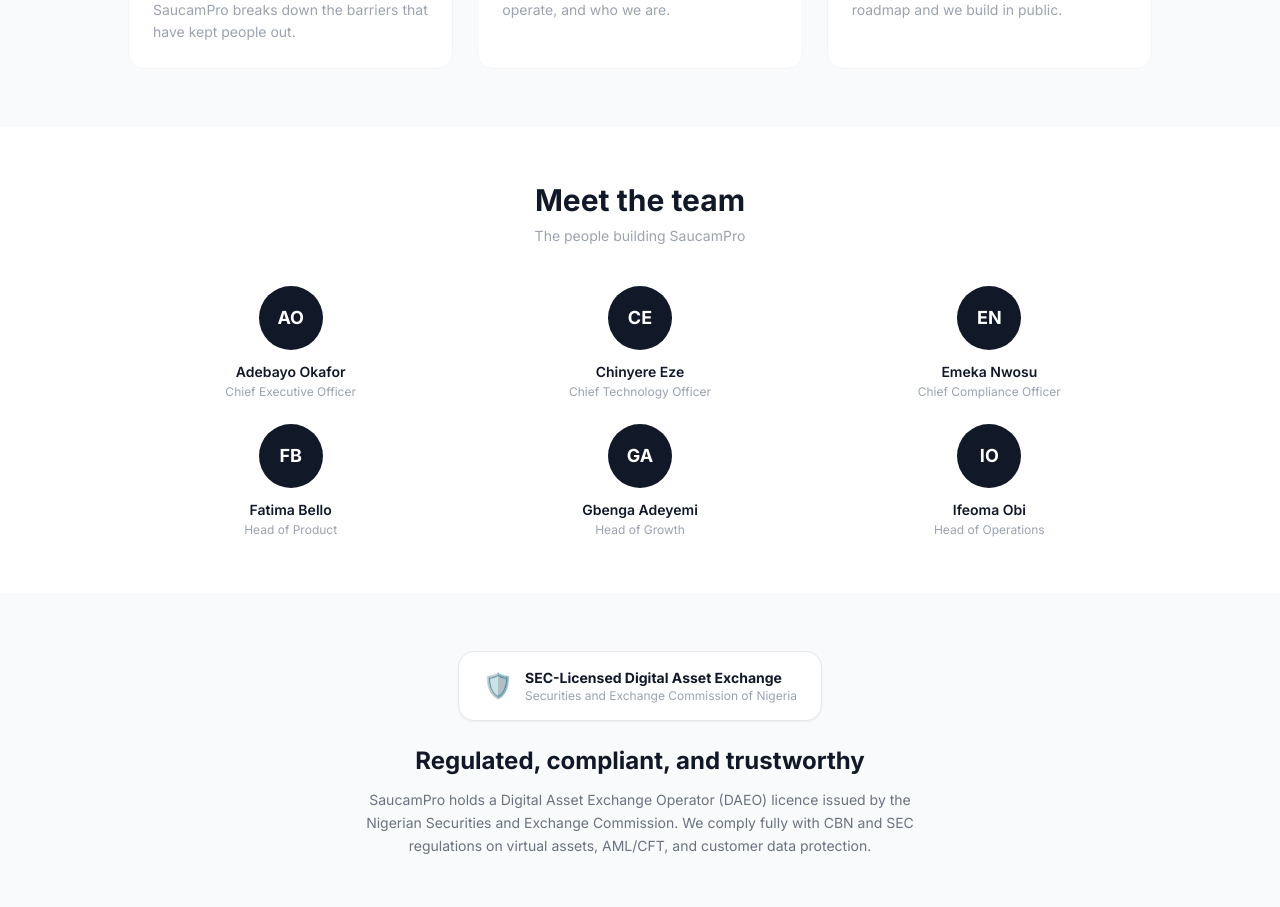
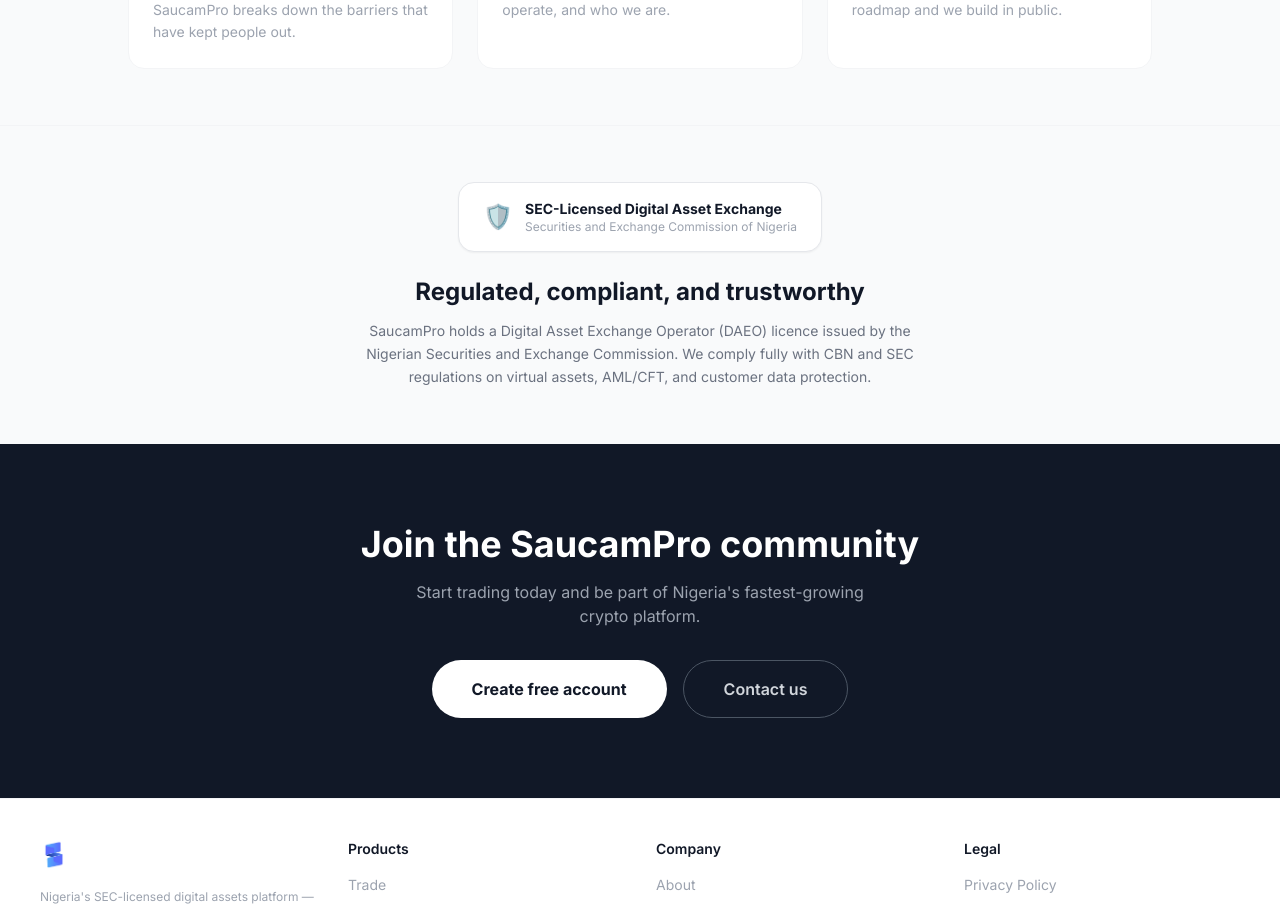
Before and after one commit to Daneyjosef/SaucamPro-app, a React (Vite) app: page /about in a window 1280 px wide. Shown: the part 1460-2367 px from the top of the page. Built offline with nearby package versions, Linux system fonts and the light colour scheme; no server answers.

Commit message:
Remove team section from About page

```diff
--- a/src/pages/info/AboutPage.jsx
+++ b/src/pages/info/AboutPage.jsx
@@ -11,15 +11,6 @@
   { icon: "🌍", title: "Financial inclusion", desc: "We believe every Nigerian deserves access to global financial markets. SaucamPro breaks down the barriers that have kept people out." },
   { icon: "🤝", title: "Transparency", desc: "No hidden fees, no vague terms. We are upfront about what we charge, how we operate, and who we are." },
   { icon: "🚀", title: "Constant improvement", desc: "We ship fast, listen to feedback, and iterate. Our community drives our roadmap and we build in public." },
-];
-
-const TEAM = [
-  { name: "Adebayo Okafor", role: "Chief Executive Officer", initials: "AO" },
-  { name: "Chinyere Eze", role: "Chief Technology Officer", initials: "CE" },
-  { name: "Emeka Nwosu", role: "Chief Compliance Officer", initials: "EN" },
-  { name: "Fatima Bello", role: "Head of Product", initials: "FB" },
-  { name: "Gbenga Adeyemi", role: "Head of Growth", initials: "GA" },
-  { name: "Ifeoma Obi", role: "Head of Operations", initials: "IO" },
 ];
 
 const STATS = [
@@ -88,23 +79,6 @@
         </div>
       </section>
 
-      {/* TEAM */}
-      <section className="px-5 sm:px-10 py-14 bg-white border-t border-gray-100">
-        <div className="max-w-5xl mx-auto">
-          <h2 className="text-2xl sm:text-3xl font-bold text-gray-900 mb-2 text-center">Meet the team</h2>
-          <p className="text-gray-400 text-center mb-10 text-sm">The people building SaucamPro</p>
-          <div className="grid grid-cols-2 sm:grid-cols-3 gap-6">
-            {TEAM.map((person, i) => (
-              <motion.div key={person.name} initial={{ opacity: 0, y: 20 }} whileInView={{ opacity: 1, y: 0 }} viewport={{ once: true }} transition={{ delay: i * 0.07 }} className="text-center">
-                <div className="w-16 h-16 rounded-full bg-gray-900 text-white flex items-center justify-center font-bold text-lg mx-auto mb-3">{person.initials}</div>
-                <p className="font-semibold text-gray-900 text-sm">{person.name}</p>
-                <p className="text-gray-400 text-xs mt-0.5">{person.role}</p>
-              </motion.div>
-            ))}
-          </div>
-        </div>
-      </section>
-
       {/* SEC BADGE */}
       <section className="px-5 sm:px-10 py-14 bg-gray-50 border-t border-gray-100">
         <div className="max-w-3xl mx-auto text-center">
```
